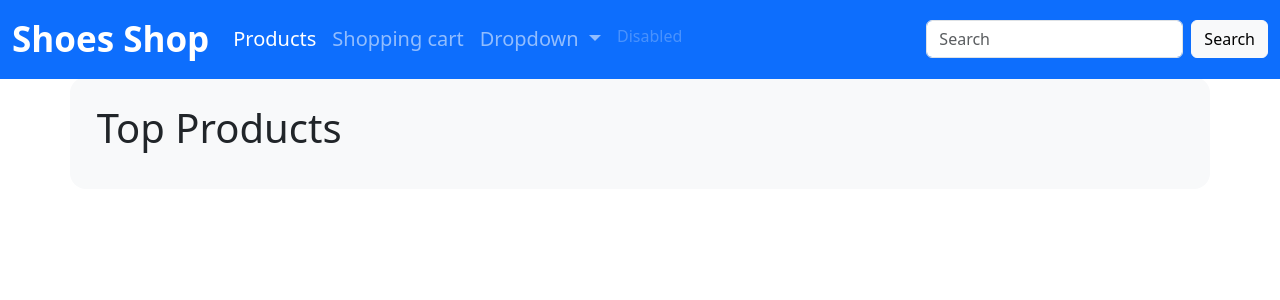
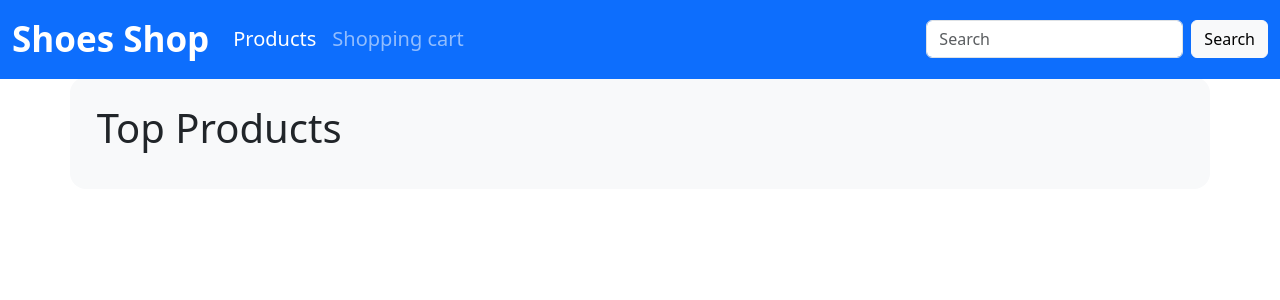
Before and after one commit to srtr0tsky/shoes_shop, a Django app: template core/templates/index.html in a window 1280 px wide. Shown: the top 300 px of the page. Run offline with Django 4.2, Linux system fonts and the light colour scheme; the template is opened without the code that fills it, so the values that code supplies are empty; parts of the project's set-up code (start-up, migrations or seed data) failed here and were passed over; some libraries are stand-ins or nearby versions.

Commit message:
update files

```diff
--- a/core/templates/index.html
+++ b/core/templates/index.html
@@ -39,20 +39,7 @@ img {
             <li class="nav-item">
               <a class="nav-link" href="{% url 'view_cart' %}" style="font-size:20px;" >Shopping cart</a>
             </li>
-            <li class="nav-item dropdown">
-              <a class="nav-link dropdown-toggle" href="#" id="navbarDropdown" style="font-size:20px;"  role="button" data-bs-toggle="dropdown" aria-expanded="false">
-                Dropdown
-              </a>
-              <ul class="dropdown-menu" aria-labelledby="navbarDropdown">
-                <li><a class="dropdown-item" href="#" >Action</a></li>
-                <li><a class="dropdown-item" href="#">Another action</a></li>
-                <li><hr class="dropdown-divider"></li>
-                <li><a class="dropdown-item" href="#">Something else here</a></li>
-              </ul>
-            </li>
-            <li class="nav-item">
-              <a class="nav-link disabled" href="#" tabindex="-1" aria-disabled="true">Disabled</a>
-            </li>
+
           </ul>
           <form class="d-flex">
             <input class="form-control me-2" type="search" placeholder="Search" aria-label="Search">
--- a/core/views.py
+++ b/core/views.py
@@ -1,5 +1,6 @@
 
 from django.shortcuts import get_object_or_404
+from django.contrib.auth.decorators import login_required
 from django.views.generic import (
     DetailView,
     ListView,
@@ -7,13 +8,14 @@ from django.views.generic import (
     CreateView)
 from cart.models import ShoppingCartDatabase
 from product.models import Product
-
+from django.contrib.auth.decorators import login_required
+@login_required(login_url='/accounts/login/')
 class MainPage(ListView):
     template_name = 'index.html'
     model = Product
 
 
-
+@login_required(login_url='/accounts/login/')
 class DetailProduct(DetailView):
     template_name = 'detail-product.html'
     model = Product
--- a/login/views.py
+++ b/login/views.py
@@ -3,11 +3,13 @@ from django.urls import reverse, reverse_lazy
 from django import forms
 from django.contrib.auth.models import User
 from .forms import SignUpForm
+
 from django.views.generic import (
     CreateView,
     UpdateView,
     DeleteView,
     FormView)
+
 class RegisterUser(FormView):
     template_name='register_account.html'
     form_class = SignUpForm
--- a/shoes_shop/settings.py
+++ b/shoes_shop/settings.py
@@ -128,7 +128,7 @@ STATIC_URL = 'static/'
 
 # Default primary key field type
 # https://docs.djangoproject.com/en/4.1/ref/settings/#default-auto-field
-
+LOGIN_REDIRECT_URL = '/'
 DEFAULT_AUTO_FIELD = 'django.db.models.BigAutoField'
 STATICFILES_DIRS = [
     BASE_DIR / "static",
```
Also changed, not shown: cart/views.py (+4 -3 lines), core/templates/detail-product.html (+1 -14 lines), core/templates/shopping-cart.html (+1 -14 lines).
